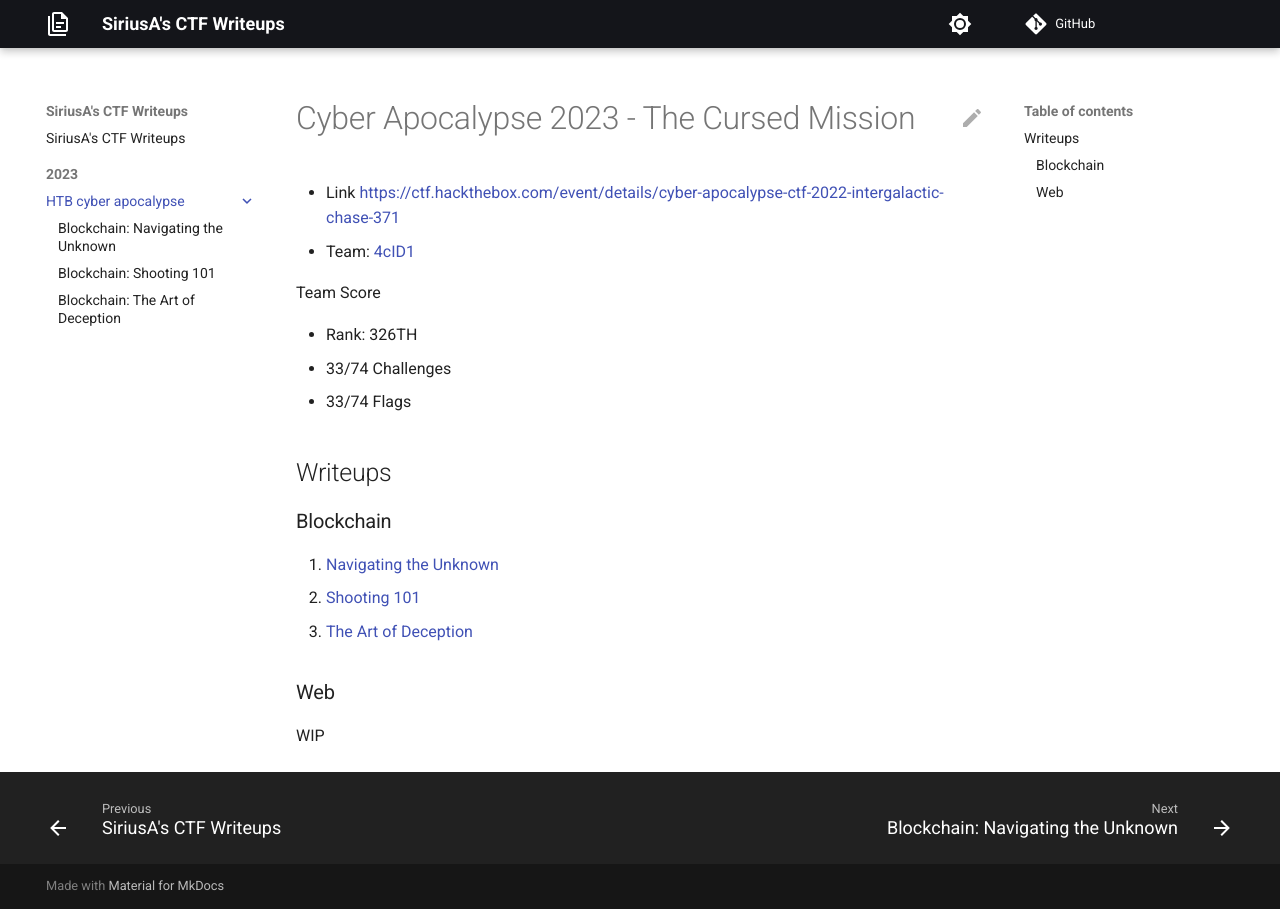
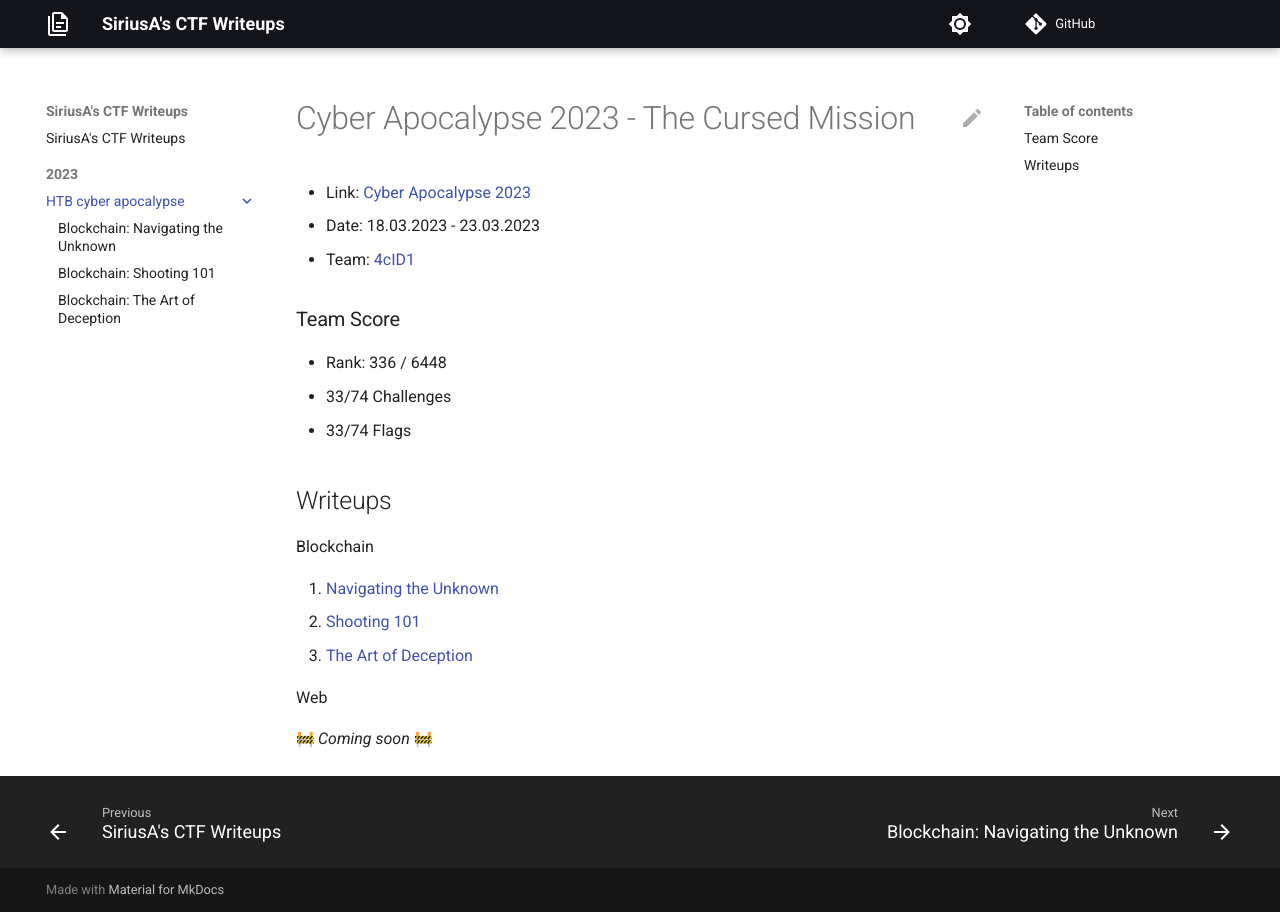
Before and after one commit to Sirius-A/ctf-writeups, an MkDocs documentation site: the page built from docs/2023/HTB-cyber-apocalypse/index.md, in a window 1280 px wide. Built offline with MkDocs 1.6.1 and Material for MkDocs 9.7.7, drawn with Linux system fonts in a browser that asks for light colours; emoji names are drawn with the system emoji font; comment, search, counter and statistics services are not loaded.

Commit message:
feat(htb-cba-2023): add index file

```diff
--- a/docs/2023/HTB-cyber-apocalypse/index.md
+++ b/docs/2023/HTB-cyber-apocalypse/index.md
@@ -1,22 +1,24 @@
 # Cyber Apocalypse 2023 - The Cursed Mission
 
-- Link <https://ctf.hackthebox.com/event/details/cyber-apocalypse-ctf-2022-intergalactic-chase-371>
+
+- Link: [Cyber Apocalypse 2023](https://ctf.hackthebox.com/event/details/cyber-apocalypse-2023-the-cursed-mission-821)
+- Date: 18.03.2023 - 23.03.2023
 - Team: [4cID1](https://ctf.hackthebox.com/team/overview/46580)
 
-Team Score
+### Team Score
 
-- Rank: 326TH
+- Rank: 336 / 6448
 - 33/74 Challenges
 - 33/74 Flags
 
 ## Writeups
 
-### Blockchain
+Blockchain
 
 1. [Navigating the Unknown](./blockchain_navigating_the_unknown.md)
 2. [Shooting 101](./blockchain_shooting_101.md)
 3. [The Art of Deception](./blockchain_the_art_of_deception.md)
 
-### Web
+Web
 
-WIP
+*:construction: Coming soon :construction:*
```
